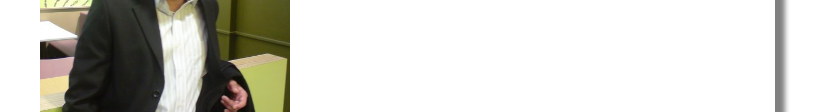
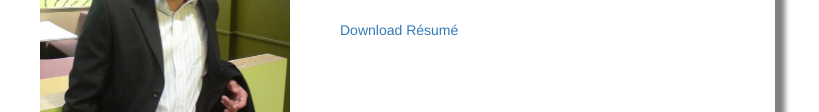
Before and after one commit to abdulqudoos21/abdulqudoos21.github.io, a plain HTML site: page index.html in a window 1280 px wide. Shown: the part 296-408 px from the top of the page, without its empty margins (240-1059 px from the left). Drawn offline with Linux system fonts and the light colour scheme.

Commit message:
Adding CV

```diff
--- a/index.html
+++ b/index.html
@@ -37,7 +37,7 @@
 					  </div>
 					  <div id="resume" >
 					 	<div class="desc">
-							<!-- a href="files/.pdf" target="_blank" download>Download Résumé</a -->
+							<a href="files/Abdul_CV.pdf" target="_blank" download>Download Résumé</a>
 						</div>
 				 	  </div>
 			 	    </div>
```
Also changed, not shown: 1 other file.
